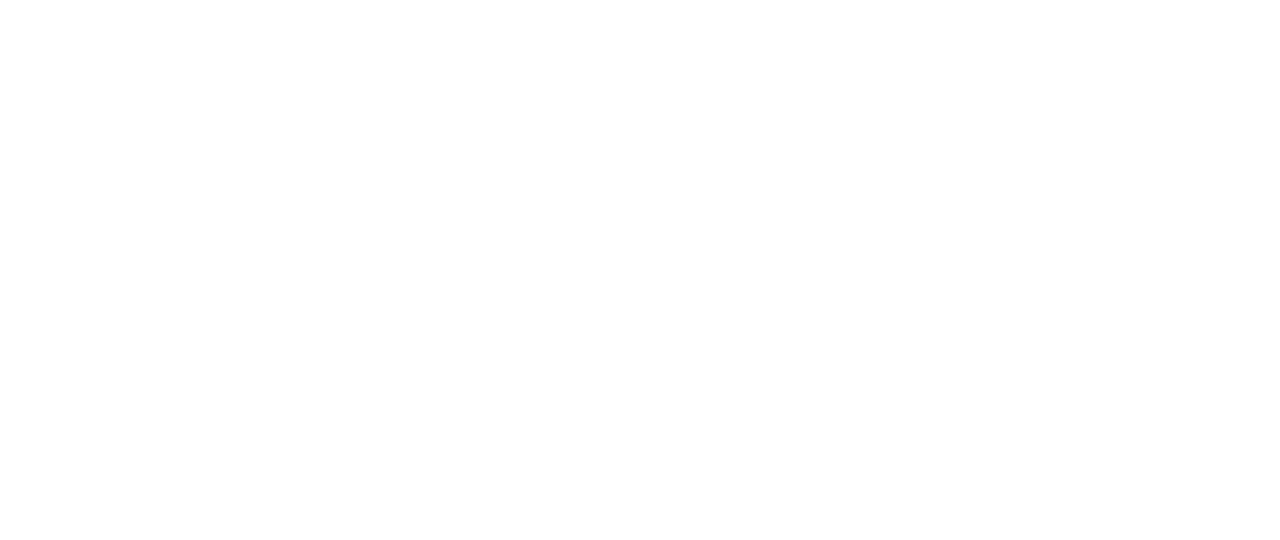
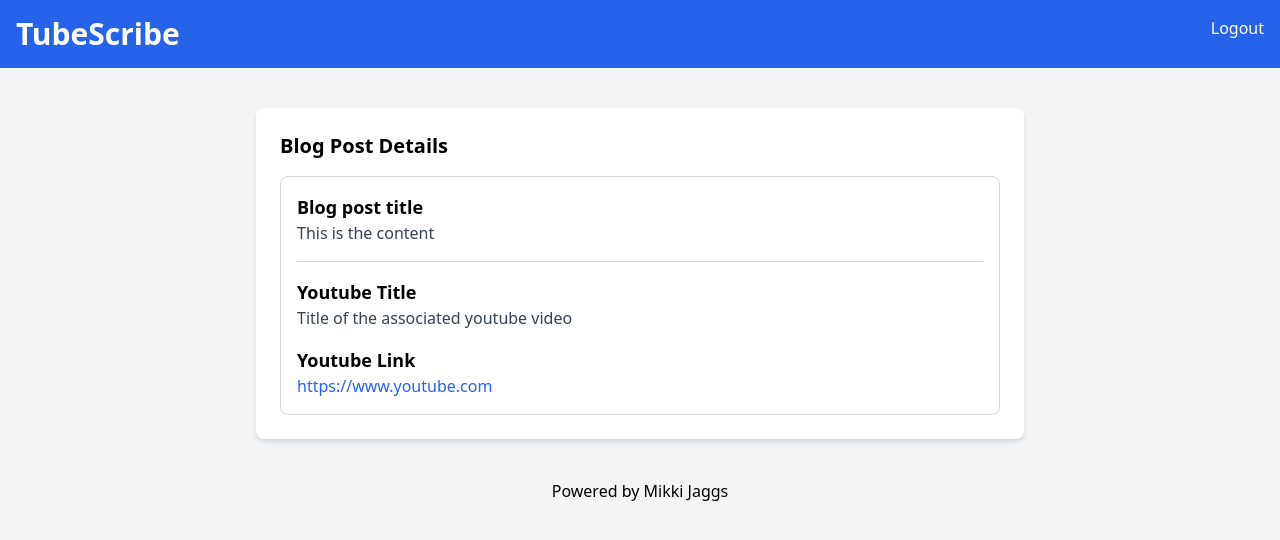
Before and after one commit to Mikki-Jaggs/TubeScribe, a plain HTML site: page blog-details.html in a window 1280 px wide. Drawn offline with nearby package versions, Linux system fonts and the light colour scheme.

Commit message:
Updated all-blog.html and added blog-details.html

```diff
--- a/blog-details.html
+++ b/blog-details.html
@@ -0,0 +1,44 @@
+<!DOCTYPE html>
+<html lang="en">
+<head>
+    <meta charset="UTF-8">
+    <meta name="viewport" content="width=device-width, initial-scale=1.0">
+    <title>Blog Post Details</title>
+    <link href="https://cdn.jsdelivr.net/npm/tailwindcss@2.2.19/dist/tailwind.min.css" rel="stylesheet">
+</head>
+<body class="bg-gray-100 font-sans antialiased">
+   <!-- Navbar -->
+     <nav class="bg-blue-600 p-4 text-white flex justify-between">
+        <div>
+            <h1 class="text-3xl font-bold">TubeScribe</h1>
+        </div>
+        <div>
+            <a href="#:" class="text-white hover:underline">Logout</a>
+        </div>
+    </nav>
+
+    <!--Main Content-->
+    <div class="container mx-auto mt-10 px-4 sm:px-0">
+        <div class="max-w-3xl mx-auto bg-white p-6 rounded-lg shadow-md">
+
+            <section>
+                <h2 class="text-xl mb-4 font-semibold">Blog Post Details</h2>
+                <div class="border border-gray-300 p-4 rounded-lg">
+                    <h3 class="text-lg font-semibold">Blog post title</h3>
+                    <p class="text-gray-700">This is the content </p>
+                    <hr class="my-4 border-gray-300">
+                    <h4 class="text-lg font-semibold">Youtube Title</h4>
+                    <p class="text-gray-700">Title of the associated youtube video</p>
+                    <h4 class="text-lg font-semibold mt-4">Youtube Link</h4>
+                    <a href="#" class="text-blue-600 hover:underline">https://www.youtube.com</a>
+                </div>
+            </section>
+        </div>
+    </div>
+
+    <footer class="text-center p-4 text-black mt-6">
+        Powered by <a href="https://www.linkedin.com/in/maoni">Mikki Jaggs</a>
+    </footer>
+
+</body>
+</html>
```
Also changed, not shown: all-blog.html (+1 -1 lines), index.html (+2 -2 lines), login.html (+1 -1 lines), signup.html (+1 -1 lines).
